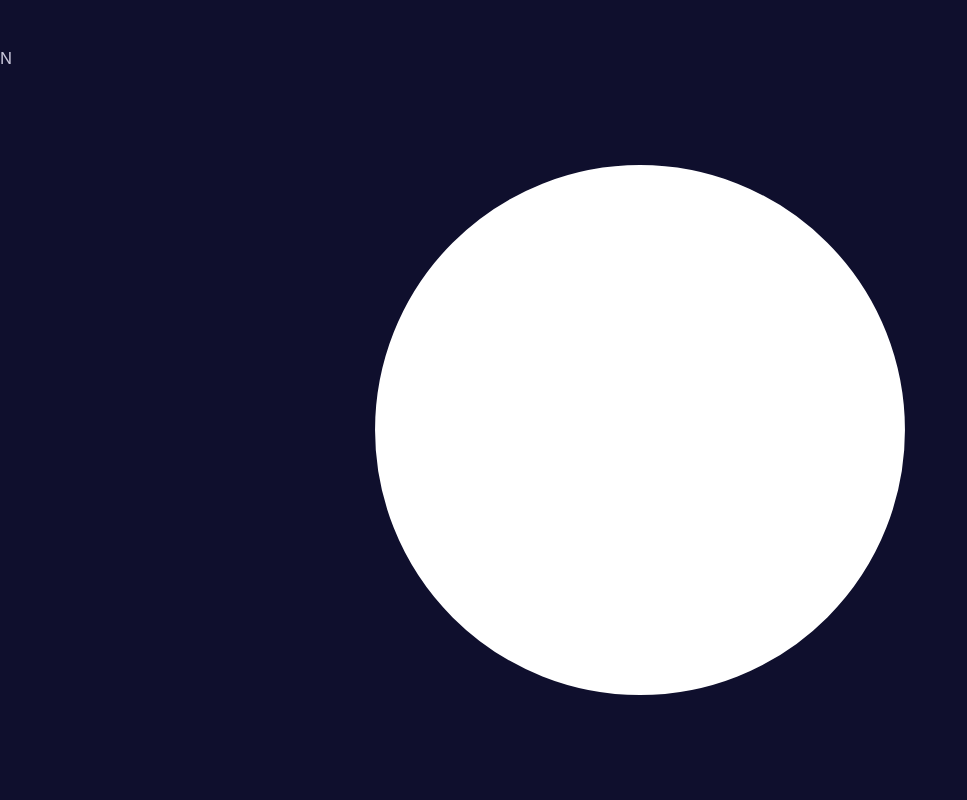
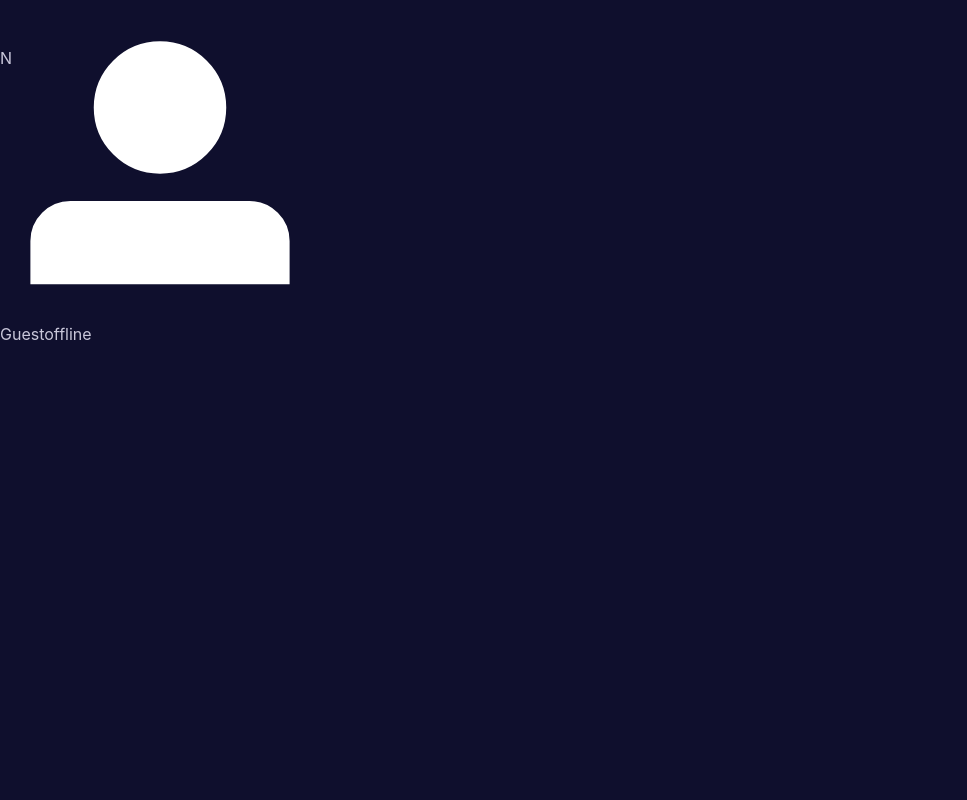
Before and after one commit to andsimon3/tittle.com, a React (Create React App) app: page / in a window 1280 px wide. Shown: the top 800 px of the page, without its empty margins (0-967 px from the left). Built offline with nearby package versions, Linux system fonts and the light colour scheme.

Commit message:
Update App.css

```diff
--- a/src/src/css/App.css
+++ b/src/src/css/App.css
@@ -5,7 +5,7 @@
   top: 0;
   left: 0;
 }
-#ProfMenuApp{
+#ProfMenuUp{
   width: 20rem;
   height: inherit;
 }
```
